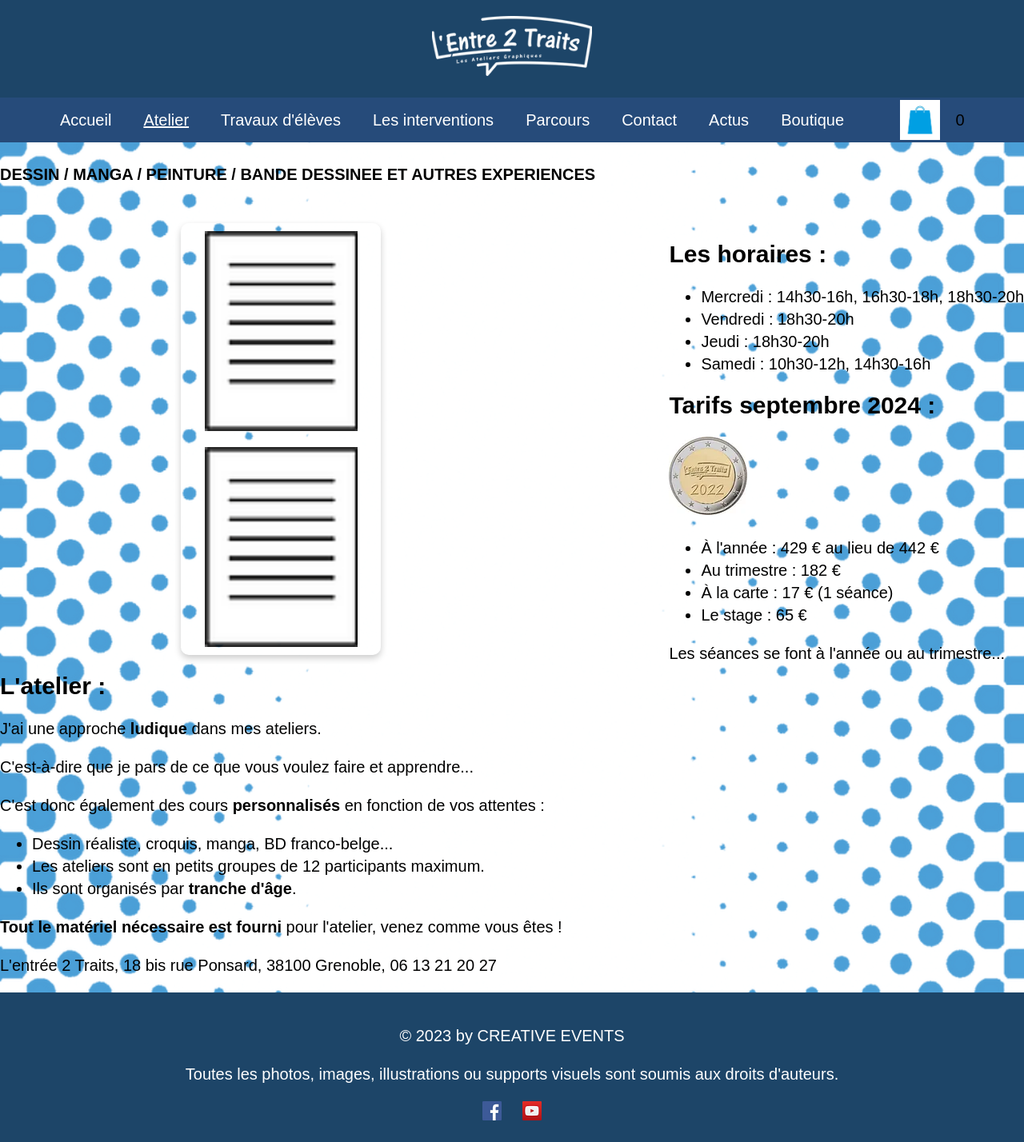
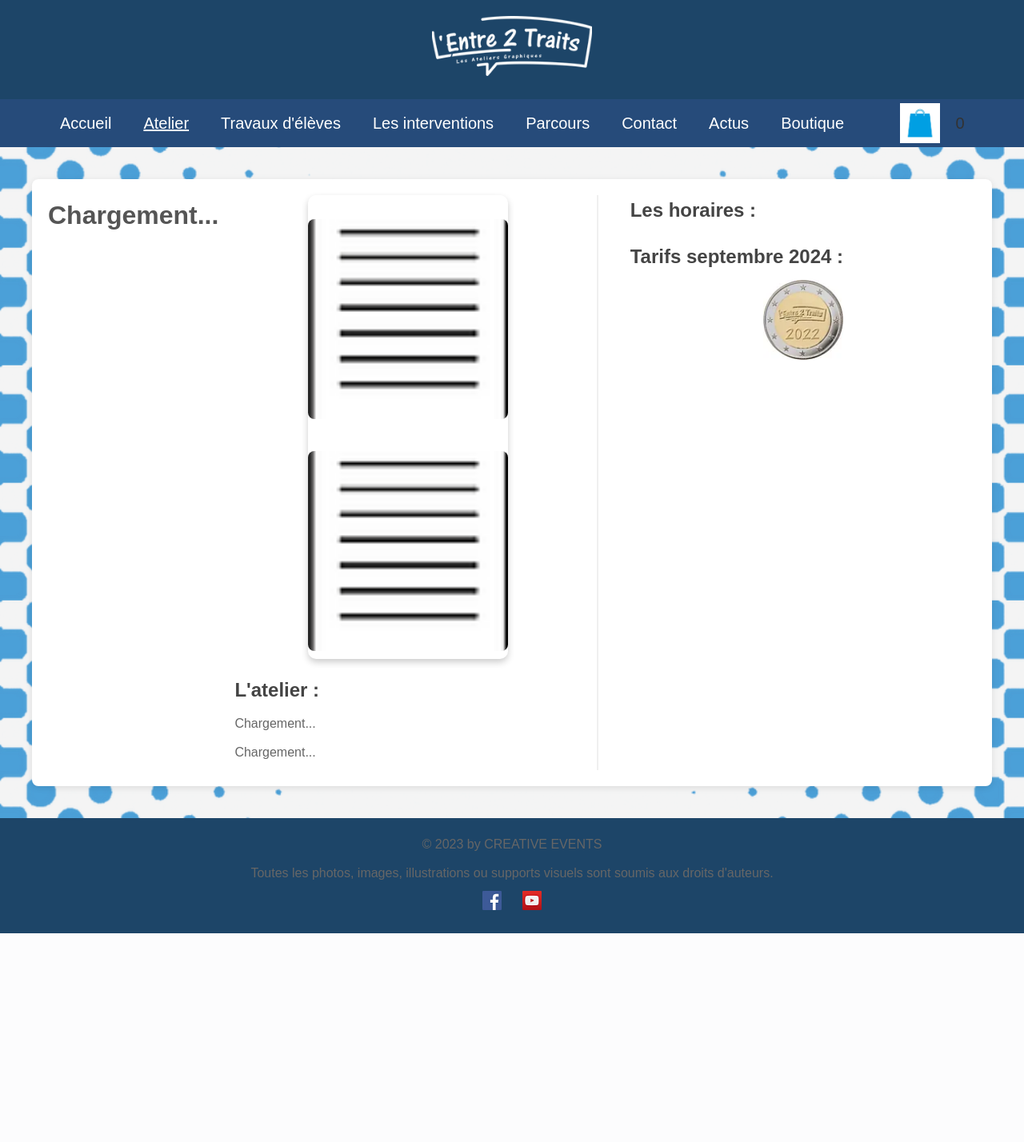
Before and after one commit to QuentinPeg/entre2traits, a PHP site: page /public/php/atelier.php in a window 1280 px wide. Shown: the whole page at 80% size. After the commit the page ends 1167 px from the top, so only its background shows below. Run offline with PHP 8.4, Linux system fonts and the light colour scheme; some libraries are stand-ins or nearby versions; some web fonts are replaced.

Commit message:
page atelier et manager_atelier presque fonctionnelle

```diff
--- a/public/css/atelier.css
+++ b/public/css/atelier.css
@@ -1,36 +1,146 @@
-/* -------- Styles pour la section de l'atelier -------- */
+/* Reset de base */
+body, h1, h2, h3, h4, p, ul, li, img, article, div, section, main {
+    margin: 0;
+    padding: 0;
+    box-sizing: border-box;
+}
 
-/* Style général pour la section de l'atelier */
+body {
+    font-family: 'Arial', sans-serif;
+    line-height: 1.6;
+    color: #333;
+    background-color: #f4f4f4;
+    margin: 0;
+    padding: 0;
+}
+
+/* Structure principale */
+main {
+    padding: 20px;
+}
+
 .atelier-info {
     display: flex;
-    justify-content: space-between;
     flex-wrap: wrap;
     gap: 20px;
+    background: #fff;
+    box-shadow: 0 2px 8px rgba(0, 0, 0, 0.1);
+    border-radius: 8px;
+    overflow: hidden;
+    margin: 20px auto;
+    padding: 20px;
+    max-width: 1200px;
 }
 
-.atelier {
-    margin: 10px;
-    display: flex;
-    flex-direction: row;
-    align-items: center;
-    justify-content: center;
+.atelier-left, .atelier-right {
+    flex: 1;
     min-width: 300px;
-    gap: 50px;
 }
 
-.atelier img {
-    max-height: 192px;
-    border-radius: 10px;
+.atelier-left {
+    padding-right: 20px;
+    border-right: 2px solid #f0f0f0;
 }
 
-.atelier h2 {
-    margin-top: 20px;
-    font-size: 1.5em;
+.atelier-right {
+    padding-left: 20px;
 }
 
-.atelier p {
+/* Titres */
+h4#atelier-title {
+    font-size: 2rem;
+    color: #555;
+    margin-bottom: 20px;
+    text-align: center;
+}
+
+h2 {
+    color: #444;
     margin-bottom: 10px;
-    font-size: small;
-    line-height: 1.6;
-    width: 500px;
+    font-size: 1.5rem;
 }
+
+/* Paragraphes et listes */
+p {
+    font-size: 1rem;
+    color: #666;
+    margin-bottom: 10px;
+}
+
+ul {
+    list-style: disc;
+    padding-left: 20px;
+    color: #555;
+}
+
+ul li {
+    margin-bottom: 8px;
+}
+
+/* Carrousel */
+.carrousel {
+    margin-bottom: 20px;
+}
+
+.carrousel-large img {
+    width: 100%;
+    border-radius: 8px;
+    object-fit: cover;
+    height: 300px;
+}
+
+.carrousel-small {
+    display: flex;
+    gap: 10px;
+    margin-top: 10px;
+    overflow-x: auto;
+    padding: 10px 0;
+}
+
+.carrousel-small img {
+    width: 60px;
+    height: 60px;
+    border: 2px solid #ddd;
+    border-radius: 4px;
+    object-fit: cover;
+    cursor: pointer;
+    transition: border-color 0.3s;
+}
+
+.carrousel-small img:hover {
+    border-color: #555;
+}
+
+/* Horaires et tarifs */
+.horaires, .tarifs {
+    margin-bottom: 20px;
+}
+
+.horaires ul, .tarifs ul {
+    list-style: none;
+    padding: 0;
+}
+
+.horaires ul li, .tarifs ul li {
+    font-size: 1rem;
+    padding: 10px;
+    background: #f9f9f9;
+    border: 1px solid #ddd;
+    margin-bottom: 8px;
+    border-radius: 4px;
+}
+
+/* Tarifs image */
+#tarifs-img {
+    display: block;
+    width: 100px;
+    margin: 0 auto 20px;
+}
+
+/* Responsive design */
+@media (max-width: 768px) {
+    .atelier-left, .atelier-right {
+        padding: 0;
+        border: none;
+    }
+}
--- a/public/php/atelier.php
+++ b/public/php/atelier.php
@@ -1,67 +1,120 @@
-<!-- Header -->
-
 <?php include "./header.php"; ?>
 <link rel="stylesheet" href="../css/atelier.css">
 
 <main>
     <section class="atelier-info">
-        <h4>DESSIN / MANGA / PEINTURE / BANDE DESSINEE ET AUTRES EXPERIENCES</h4>
+        <h4 id="atelier-title">Chargement...</h4>
 
         <div class="atelier-left">
             <article class="carr">
                 <div id="carrousel3" class="carrousel index-page">
-                    <!-- Grande image -->
                     <div class="carrousel-large">
                         <img id="large-image-3" src="../img/picto_inscription.webp" alt="Grande Image Carrousel 3">
                     </div>
-                    <!-- Miniatures -->
-                    <div class="carrousel-small">
+                    <div class="carrousel-small" id="carrousel-small-3">
                         <!-- Les miniatures seront injectées ici -->
                     </div>
                 </div>
-
             </article>
 
             <h2>L'atelier :</h2>
-            <p>J'ai une approche <strong>ludique</strong> dans mes ateliers.</p>
-            <p>C'est-à-dire que je pars de ce que vous voulez faire et apprendre...</p>
-            <p>C'est donc également des cours <strong>personnalisés</strong> en fonction de vos attentes :
-            </p>
-            <ul>
-                <li>Dessin réaliste, croquis, manga, BD franco-belge...</li>
-                <li>Les ateliers sont en petits groupes de 12 participants maximum.</li>
-                <li>Ils sont organisés par <strong>tranche d'âge</strong>.</li>
+            <p id="atelier-description">Chargement...</p>
+            <ul id="atelier-ul">
+                <!-- Les points seront injectés ici -->
             </ul>
-            <p><strong>Tout le matériel nécessaire est fourni</strong> pour l'atelier, venez comme vous êtes
-                !</p>
-            <p>L'entrée 2 Traits, 18 bis rue Ponsard, 38100 Grenoble, 06 13 21 20 27</p>
+            <p id="atelier-location">Chargement...</p>
         </div>
 
         <div class="atelier-right">
             <div class="horaires">
                 <h2>Les horaires :</h2>
-                <ul>
-                    <li>Mercredi : 14h30-16h, 16h30-18h, 18h30-20h</li>
-                    <li>Vendredi : 18h30-20h</li>
-                    <li>Jeudi : 18h30-20h</li>
-                    <li>Samedi : 10h30-12h, 14h30-16h</li>
+                <ul id="horaires-list">
+                    <!-- Les horaires seront injectés ici -->
                 </ul>
             </div>
             <div class="tarifs">
                 <h2>Tarifs septembre 2024 :</h2>
-                <img src="../img/2-euros-E2T-2016 copie.webp" alt="Médaille tarif">
-                <ul>
-                    <li>À l'année : 429 € au lieu de 442 €</li>
-                    <li>Au trimestre : 182 €</li>
-                    <li>À la carte : 17 € (1 séance)</li>
-                    <li>Le stage : 65 €</li>
+                <img src="../img/2-euros-E2T-2016 copie.webp" alt="Médaille tarif" id="tarifs-img">
+                <ul id="tarifs-list">
+                    <!-- Les tarifs seront injectés ici -->
                 </ul>
-                <p>Les séances se font à l'année ou au trimestre...</p>
             </div>
         </div>
     </section>
+</main>
 
+<?php include "./footer.php"; ?>
 
-</main>
-<!-- Footer -->
-<?php include "./footer.php"; ?>
+<script>
+    async function loadAtelierContent() {
+        try {
+            const { data, error } = await supabaseClient
+                .from('atelier_content') // Modifier le nom de la table selon votre base de données
+                .select('*')
+                .single();  // Charger un seul enregistrement
+
+            if (error) {
+                console.error("Erreur lors du chargement des données :", error);
+                return;
+            }
+
+            // Injecter les données dans les éléments HTML
+            document.getElementById('atelier-title').textContent = data.titre; // Titre de l'atelier
+            document.getElementById('atelier-description').textContent = data.description; // Description de l'atelier
+            document.getElementById('atelier-location').textContent = data.adresse; // Localisation
+
+            // Injecter les horaires - Vérifier si les données existent avant de les traiter
+            if (data.horaires) {
+                const horairesListHtml = data.horaires.split(';').map(item => `<li>${item}</li>`).join('');
+                document.getElementById('horaires-list').innerHTML = horairesListHtml;
+            } else {
+                document.getElementById('horaires-list').innerHTML = '<li>Aucun horaire disponible</li>';
+            }
+
+            // Injecter les tarifs - Vérifier si les données existent avant de les traiter
+            if (data.tarifs) {
+                const tarifsListHtml = data.tarifs.split(';').map(item => `<li>${item}</li>`).join('');
+                document.getElementById('tarifs-list').innerHTML = tarifsListHtml;
+            } else {
+                document.getElementById('tarifs-list').innerHTML = '<li>Aucun tarif disponible</li>';
+            }
+
+            // Carrousels dynamiques
+            let carrousel3Images = [];
+            try {
+                carrousel3Images = JSON.parse(data.carrousel3_images);
+            } catch (error) {
+                // Si le JSON échoue, on passe à une version simple en séparant les virgules
+                carrousel3Images = data.carrousel3_images ? data.carrousel3_images.split(',') : [];
+            }
+
+            // Vérification si carrousel3Images contient des éléments avant d'utiliser trim()
+            const carrousel3Html = `
+            <div class="carrousel-large">
+                <img id="large-image-3" src="${carrousel3Images[0] && carrousel3Images[0].trim() ? carrousel3Images[0].trim() : '../img/placeholder.jpg'}" alt="Grande Image Carrousel 3">
+            </div>
+            <div class="carrousel-small">
+                ${carrousel3Images.slice(1).map(img => {
+                if (img && img.trim()) {
+                    return `<img class="thumbnail" src="${img.trim()}" alt="Miniature Carrousel 3">`;
+                }
+                return ''; // Si l'image est vide ou undefined, on la saute
+            }).join('')}
+            </div>
+        `;
+            document.getElementById('carrousel3').innerHTML = carrousel3Html;
+
+        } catch (error) {
+            console.error("Une erreur s'est produite :", error);
+        }
+    }
+    loadAtelierContent();
+
+    // Fonction pour changer l'image principale du carrousel
+    document.addEventListener('click', function (e) {
+        if (e.target.classList.contains('thumbnail')) {
+            const largeImage = document.getElementById('large-image-3');
+            largeImage.src = e.target.src;
+        }
+    });
+</script>
```
Also changed, not shown: public/css/manager_atelier.css (added, +92 -0 lines), public/js/manager_atelier.js (added, +64 -0 lines), public/php/manager.php (+5 -2 lines), public/php/manager_atelier.php (added, +251 -0 lines).
